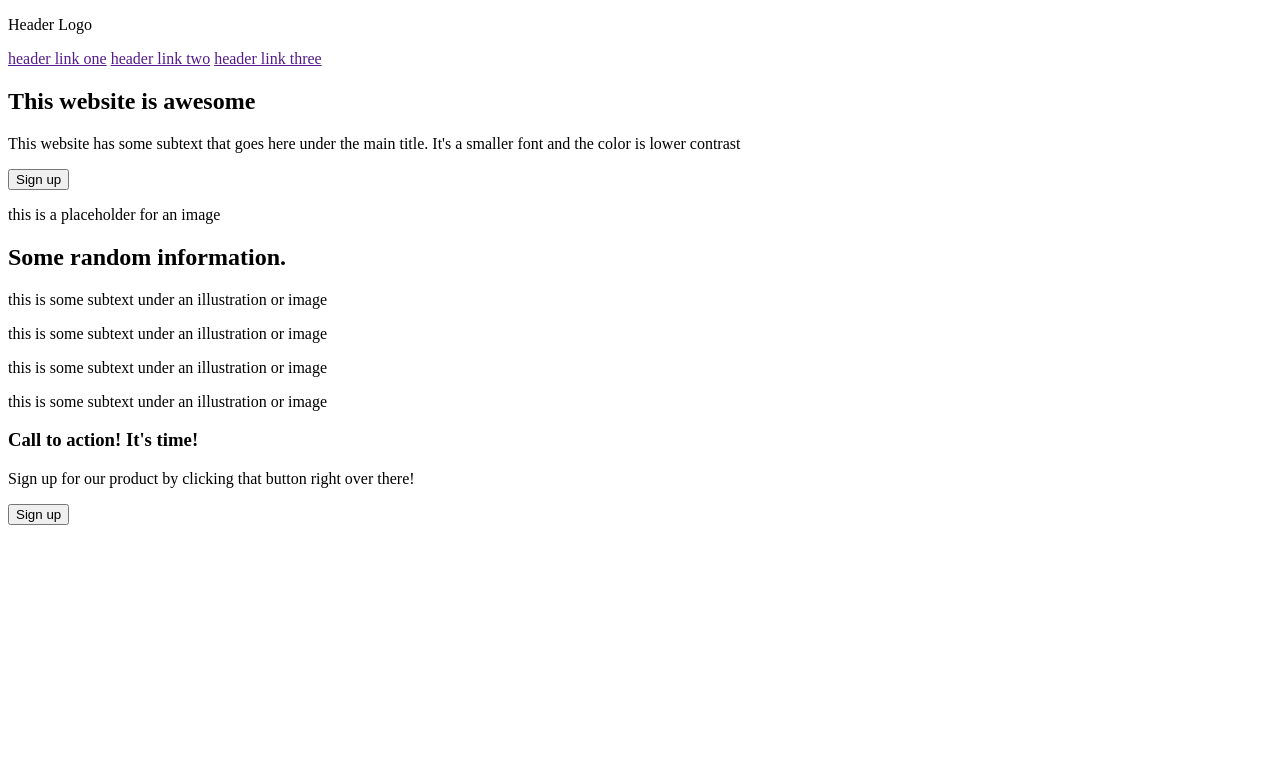
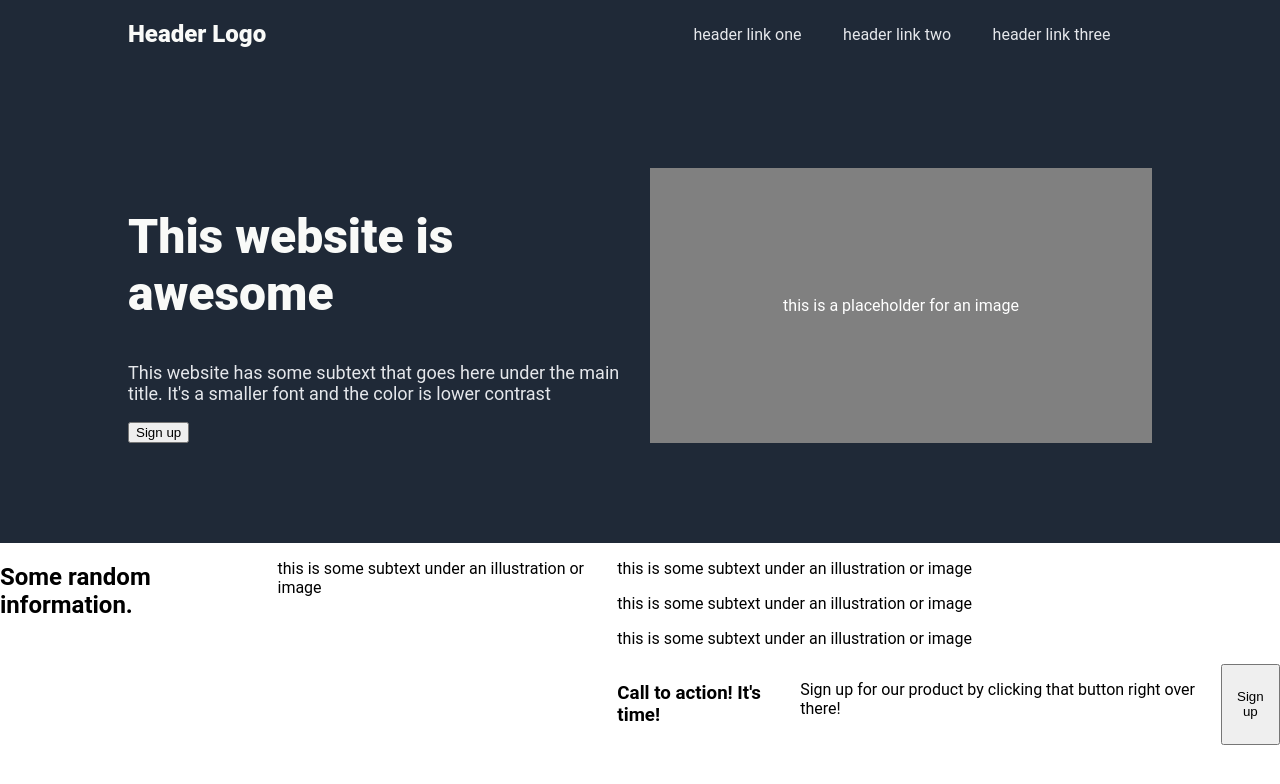
Before and after one commit to eldonaukh/odin-landing-page, a plain HTML site: page index.html in a window 1280 px wide. Drawn offline with Linux system fonts and the light colour scheme.

Commit message:
Update header and hero

```diff
--- a/index.html
+++ b/index.html
@@ -7,14 +7,13 @@
     <link rel="stylesheet" href="./style.css">
 </head>
 <body>
+    <div class="top">
         <div class="header">
-        <div class="logo">
-            <p>Header Logo</p>
-        </div>
+            <div class="logo">Header Logo</div>
             <div class="links">
-            <a href="">header link one</a>
-            <a href="">header link two</a>
-            <a href="">header link three</a>
+                <a href="#">header link one</a>
+                <a href="#">header link two</a>
+                <a href="#">header link three</a>
             </div>
         </div>
         <div class="hero">
@@ -27,6 +26,8 @@
                 <p>this is a placeholder for an image</p>
             </div>
         </div>
+    </div>
+
     <div class="grids">
         <h2>Some random information.</h2>
         <div class="grid">
--- a/style.css
+++ b/style.css
@@ -0,0 +1,77 @@
+body{
+    font-family: Roboto, sans-serif;
+    margin: 0;
+}
+
+.top{
+    background-color: #1F2937;
+
+}
+
+
+.header{
+    display: flex;
+    justify-content: space-between;
+    align-items: center;
+    max-width: 80%;
+    margin: auto;
+    padding: 20px;
+
+}
+
+.logo{
+    font-size: 24px;
+    color: #F9FAF8;
+    font-weight: 900;
+}
+
+.header a{
+    color: #E5E7EB;
+    text-decoration: none;
+}
+
+.links{
+    display: flex;
+    justify-content: space-evenly;
+    flex-basis: 500px;
+}
+
+.hero{
+    display: flex;
+    max-width: 80%;
+    margin: auto;
+    padding: 100px 0px;
+    gap: 20px;
+}
+
+.intro h2{
+    font-size: 48px;
+    color: #F9FAF8;
+    font-weight: 900;
+}
+
+.intro p{
+    font-size: 18px;
+    color: #E5E7EB;
+}
+
+.hero .intro{
+    flex: 1;
+}
+.hero .image{
+    display: flex;
+    justify-content: center;
+    align-items: center;
+    flex: 1;
+    background-color: gray;
+    color: white;
+}
+
+
+.grids{
+    display: flex;
+}
+
+.cta{
+    display: flex;
+}
```
Lines whose indentation alone changed are shown as unchanged.
